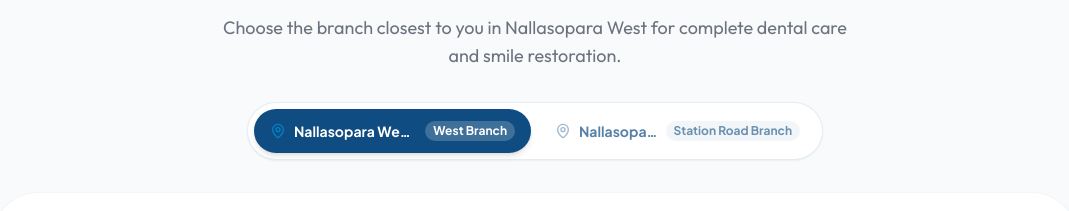
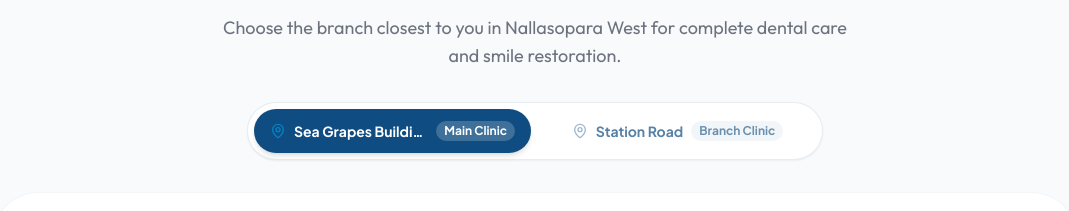
Before and after one commit to VaibhavS-17/KDC-KashyapDentalClinic, a React (Vite) app: page / in a window 1280 px wide. Shown: the part 4482-4693 px from the top of the page, without its empty margins (105-1174 px from the left). Built offline with nearby package versions, Linux system fonts and the light colour scheme.

Commit message:
Simplify branch names in UI tabs

```diff
--- a/src/components/Footer.jsx
+++ b/src/components/Footer.jsx
@@ -4,8 +4,8 @@ import { MapPin, ArrowRight, Clock, Phone, MessageSquare, Building2, ChevronRigh
 const CLINIC_BRANCHES = [
   {
     id: 'west',
-    name: 'Nallasopara West (Sea Grapes)',
-    tag: 'West Branch',
+    name: 'Sea Grapes Building',
+    tag: 'Main Clinic',
     badge: 'Implant Centre & Clinic',
     fullName: 'Kashyap Dental Clinic & Implant Centre',
     addressLines: [
@@ -30,8 +30,8 @@ const CLINIC_BRANCHES = [
   },
   {
     id: 'east',
-    name: 'Nallasopara West (Station Road)',
-    tag: 'Station Road Branch',
+    name: 'Station Road',
+    tag: 'Branch Clinic',
     badge: 'Near Railway Station',
     fullName: 'Kashyap Dental Clinic',
     addressLines: [
```
